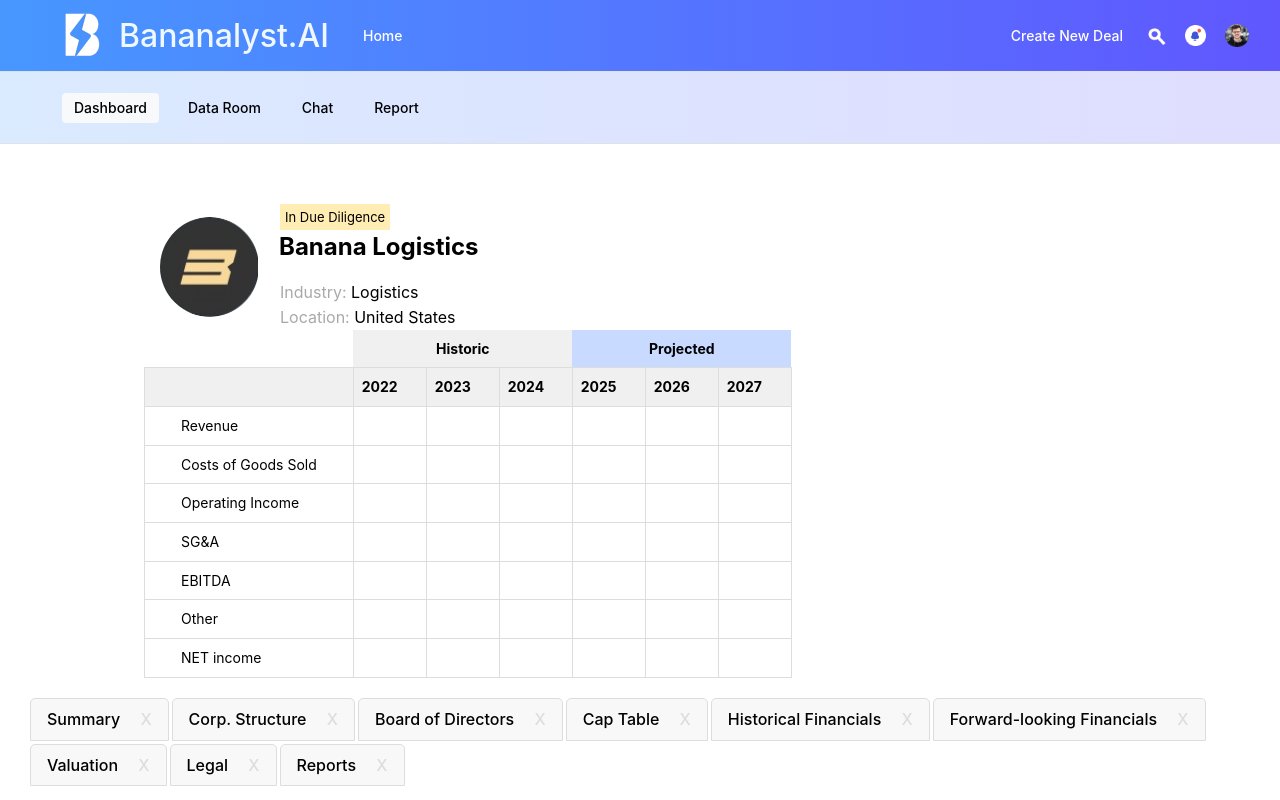
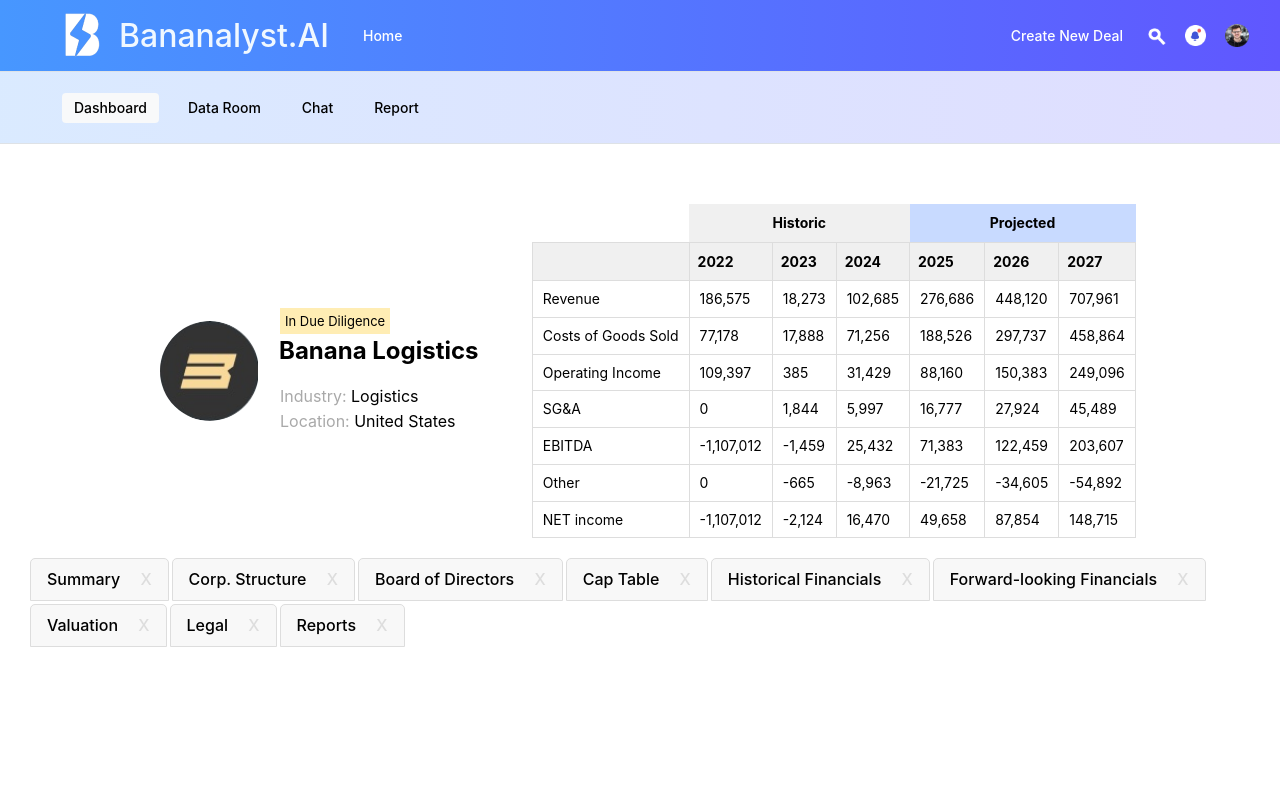
Before and after one commit to paramshah4/banalyst, a React (Vite) app in the folder vite-client/: page / in a window 1280 px wide. Shown: the top 800 px of the page. Built offline with nearby package versions, Linux system fonts and the light colour scheme.

Commit message:
populated financials snapshot table

```diff
--- a/vite-client/src/components/Overview.tsx
+++ b/vite-client/src/components/Overview.tsx
@@ -6,66 +6,66 @@
   const elements = [
     {
       rowName: "Revenue",
-      2022: "",
-      2023: "",
-      2024: "",
-      2025: "",
-      2026: "",
-      2027: "",
+      2022: "186,575",
+      2023: "18,273",
+      2024: "102,685",
+      2025: "276,686",
+      2026: "448,120",
+      2027: "707,961",
     },
     {
       rowName: "Costs of Goods Sold",
-      2022: "",
-      2023: "",
-      2024: "",
-      2025: "",
-      2026: "",
-      2027: "",
+      2022: "77,178",
+      2023: "17,888",
+      2024: "71,256",
+      2025: "188,526",
+      2026: "297,737",
+      2027: "458,864",
     },
     {
       rowName: "Operating Income",
-      2022: "",
-      2023: "",
-      2024: "",
-      2025: "",
-      2026: "",
-      2027: "",
+      2022: "109,397",
+      2023: "385",
+      2024: "31,429",
+      2025: "88,160",
+      2026: "150,383",
+      2027: "249,096",
     },
     {
       rowName: "SG&A",
-      2022: "",
-      2023: "",
-      2024: "",
-      2025: "",
-      2026: "",
-      2027: "",
+      2022: "0",
+      2023: "1,844",
+      2024: "5,997",
+      2025: "16,777",
+      2026: "27,924",
+      2027: "45,489",
     },
     {
       rowName: "EBITDA",
-      2022: "",
-      2023: "",
-      2024: "",
-      2025: "",
-      2026: "",
-      2027: "",
+      2022: "-1,107,012",
+      2023: "-1,459",
+      2024: "25,432",
+      2025: "71,383",
+      2026: "122,459",
+      2027: "203,607",
     },
     {
       rowName: "Other",
-      2022: "",
-      2023: "",
-      2024: "",
-      2025: "",
-      2026: "",
-      2027: "",
+      2022: "0",
+      2023: "-665",
+      2024: "-8,963",
+      2025: "-21,725",
+      2026: "-34,605",
+      2027: "-54,892",
     },
     {
       rowName: "NET income",
-      2022: "",
-      2023: "",
-      2024: "",
-      2025: "",
-      2026: "",
-      2027: "",
+      2022: "-1,107,012",
+      2023: "-2,124",
+      2024: "16,470",
+      2025: "49,658",
+      2026: "87,854",
+      2027: "148,715",
     },
   ];
 
@@ -177,7 +177,7 @@
           },
           td: {
             border: "1px solid #ddd",
-            padding: "0.5rem 2.25rem",
+            // padding: "0.5rem 2.25rem",
             textOverflow: "ellipsis",
             whiteSpace: "nowrap",
           },
```
